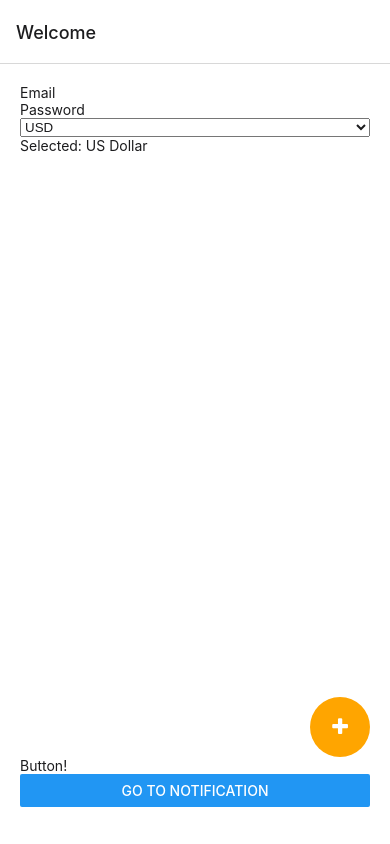
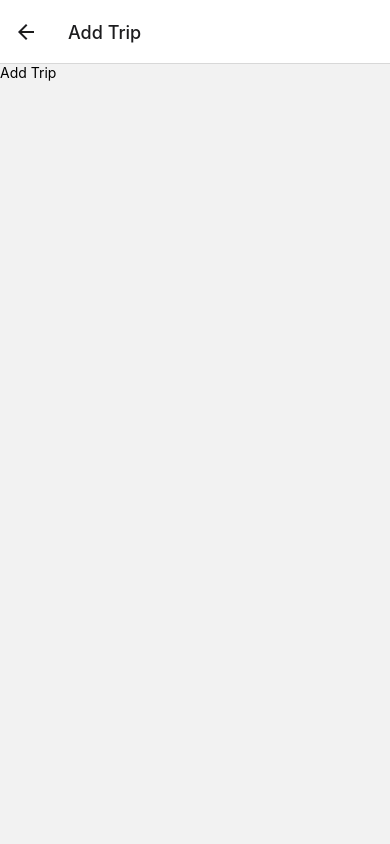
Before and after one commit to vinothmoorthkumar/react_native_push_notification, a React Native app: screen /AddTrip in a window 390 px wide. Built offline with nearby package versions, Linux system fonts and the light colour scheme.

Commit message:
add trip page added

```diff
--- a/App.js
+++ b/App.js
@@ -26,6 +26,7 @@ import { useColorScheme } from 'react-native';
 import {HomeScreen} from "./src/components/HomeScreen"
 import {ProfileScreen} from "./src/components/Profile"
 import {Notification} from "./src/components/Notification"
+import {AddTrip} from "./src/components/trip/AddTrip"
 
 
 const App = () => {
@@ -41,6 +42,9 @@ const App = () => {
                   component={HomeScreen}
                   options={{ title: 'Welcome' }}
                 />
+
+        <Stack.Screen name="AddTrip" component={AddTrip} options={{ title: 'Add Trip' }} />
+
         <Stack.Screen name="Profile" component={ProfileScreen} />
         <Stack.Screen name="Notification" component={Notification} />
 
--- a/src/components/HomeScreen.js
+++ b/src/components/HomeScreen.js
@@ -40,7 +40,7 @@ export const HomeScreen = ({ navigation }) => {
         </Text>
 
         <View style={{ position: "absolute", bottom: 0, right: 0 }}>
-          <TouchableHighlight onPress={() => { navigation.navigate('Notification')}}>
+          <TouchableHighlight onPress={() => { navigation.navigate('AddTrip')}}>
             <View style={{
               position: 'relative',
               justifyContent: 'center',
--- /dev/null
+++ b/src/components/trip/AddTrip.js
@@ -0,0 +1,11 @@
+import React from 'react'
+import {
+    Text,
+    View,
+  } from 'react-native';
+
+
+
+export const AddTrip = ({ navigation, route }) => {
+    return <Text>Add Trip</Text>;
+  };
```
Also changed, not shown: 1 other file (tests, documents, lock files or other folders).
